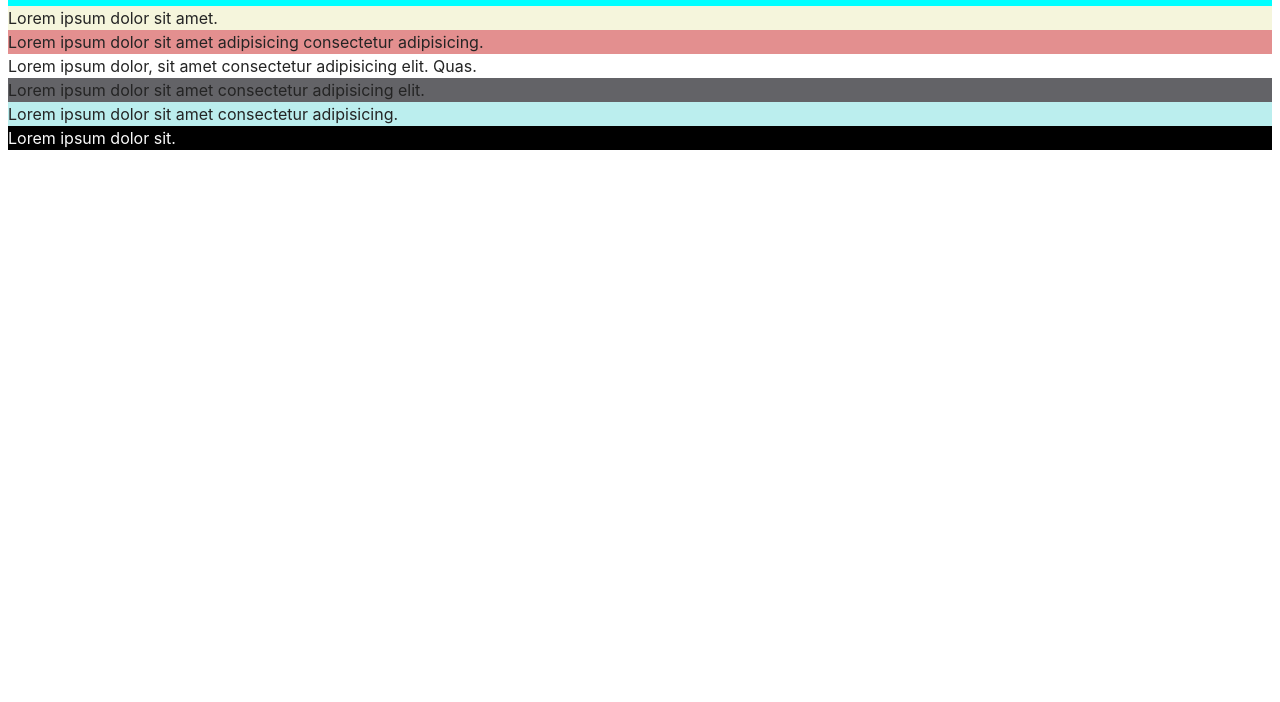
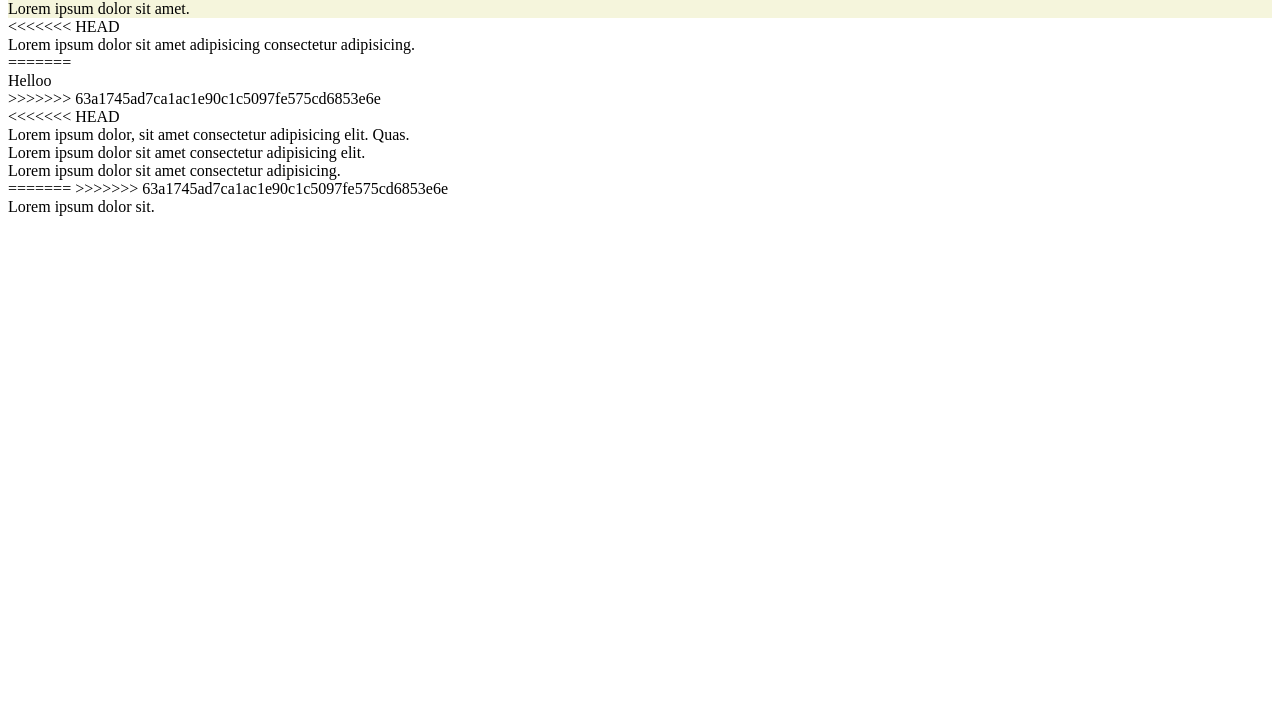
Before and after one commit to mestn1y1/bundler, a website: page src/index.html in a window 1280 px wide. Shown: the part 98-800 px from the top of the page. Drawn offline with nearby package versions, Linux system fonts and the light colour scheme; files that its build step writes are made by us from their sources.

```diff
--- a/src/css/features.css
+++ b/src/css/features.css
@@ -1,3 +1,8 @@
 .features {
+<<<<<<< HEAD
     background-color: rgb(227, 143, 143);
 }
+=======
+    background-color: blueviolet;
+}
+>>>>>>> 63a1745ad7ca1ac1e90c1c5097fe575cd6853e6e
--- a/src/css/styles.css
+++ b/src/css/styles.css
@@ -8,9 +8,12 @@
 @import url('./header.css');
 @import url('./hero.css');
 @import url('./features.css');
+<<<<<<< HEAD
 @import url('./team.css');
 @import url('./customer.css');
 @import url('./footer.css');
+=======
+>>>>>>> 63a1745ad7ca1ac1e90c1c5097fe575cd6853e6e
 
 :root {
   font-family: Inter, Avenir, Helvetica, Arial, sans-serif;
--- a/src/index.html
+++ b/src/index.html
@@ -12,9 +12,12 @@
     <main>
       <load src="partials/hero.html" />
       <load src="partials/features.html" />
+<<<<<<< HEAD
       <load src="partials/video.html" />
       <load src="partials/team.html" />
       <load src="partials/customer.html" />
+=======
+>>>>>>> 63a1745ad7ca1ac1e90c1c5097fe575cd6853e6e
     </main>
     <load src="partials/footer.html" />
     <script type="module" src="./main.js"></script>
--- a/src/partials/features.html
+++ b/src/partials/features.html
@@ -1,3 +1,8 @@
+<<<<<<< HEAD
 <section class="features">
     <p>Lorem ipsum dolor sit amet adipisicing consectetur  adipisicing.</p>
+=======
+<section class="features">
+    <p> Helloo</p>
+>>>>>>> 63a1745ad7ca1ac1e90c1c5097fe575cd6853e6e
 </section>
```
